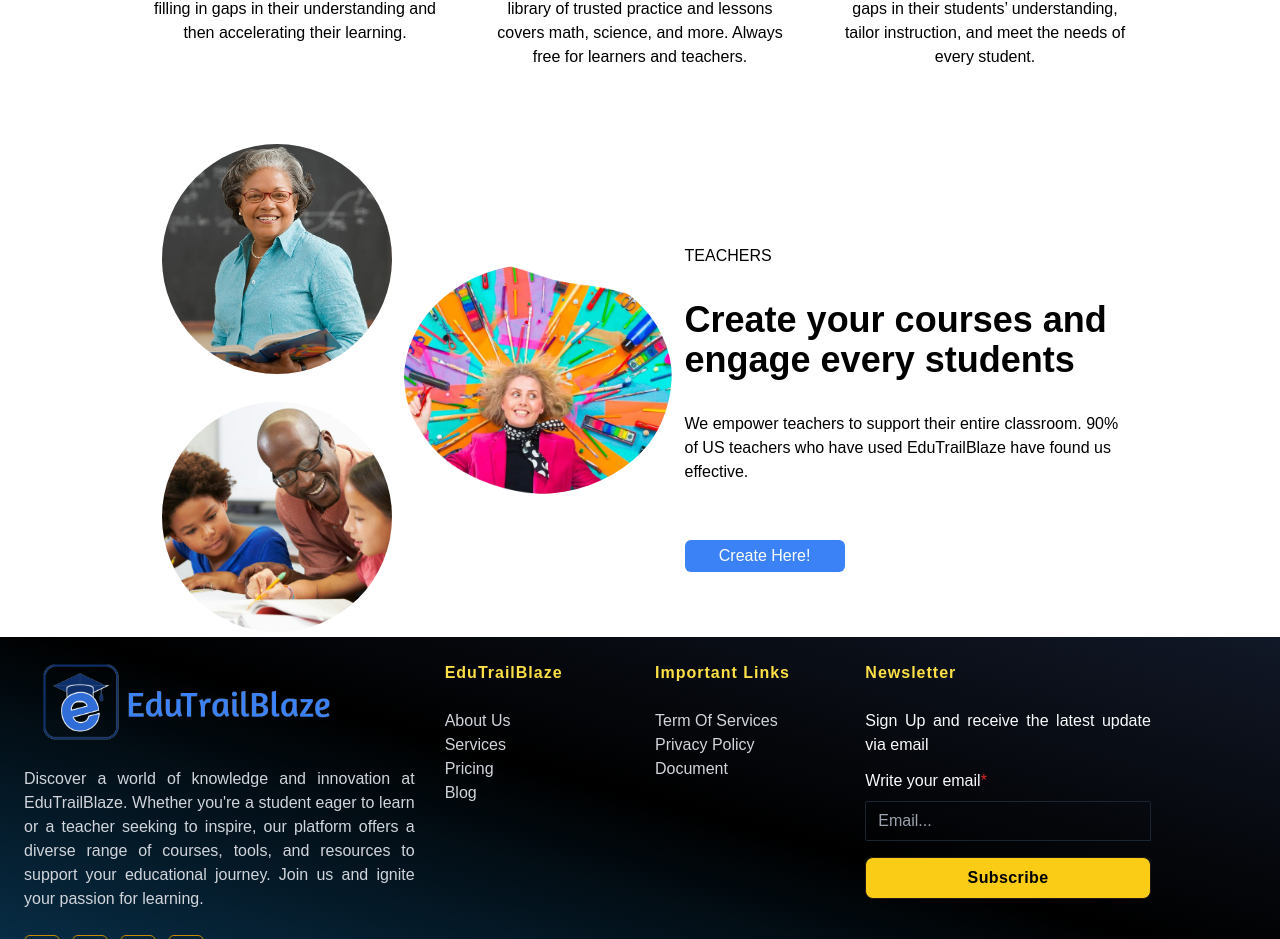
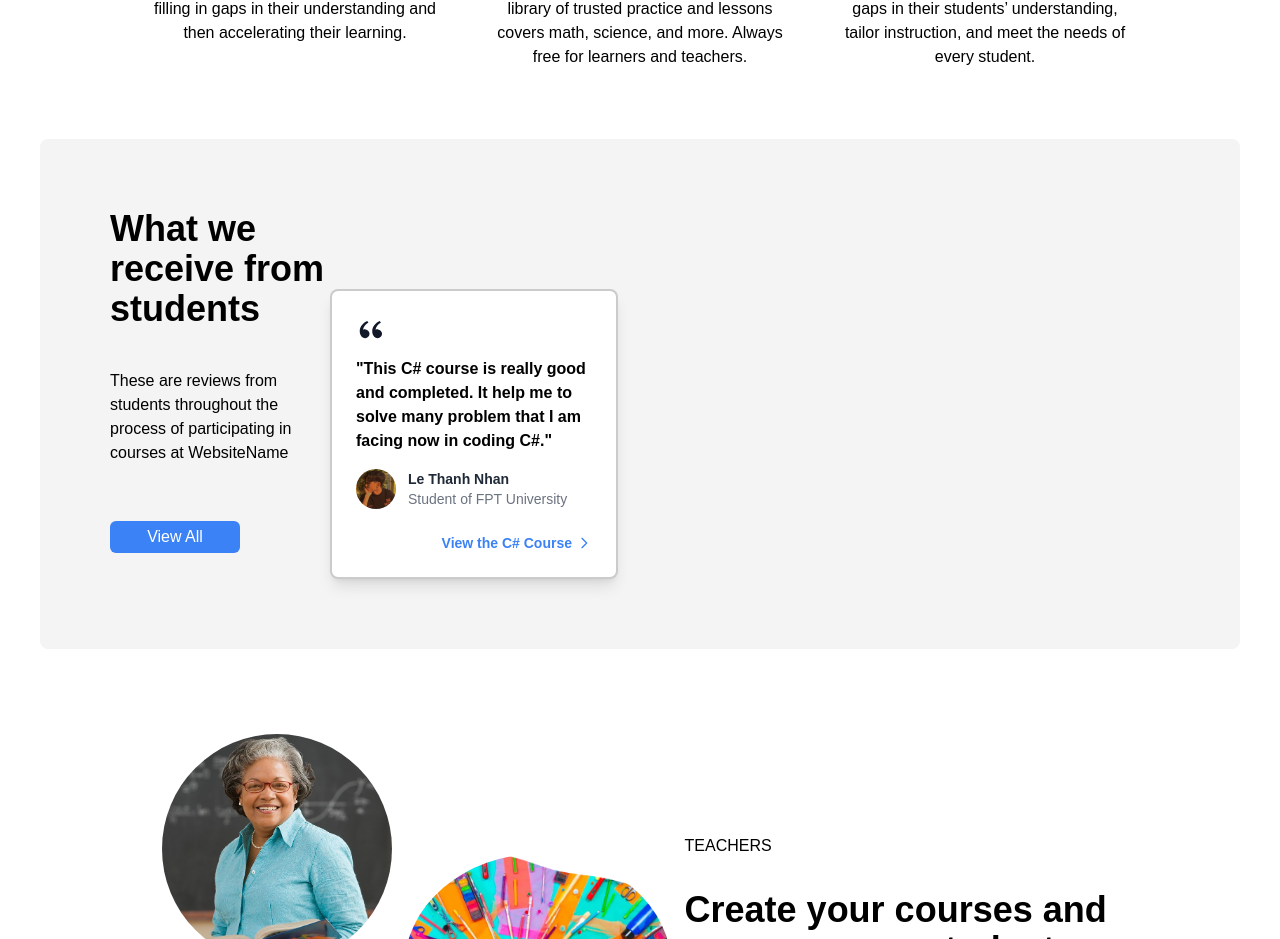
Before and after one commit to Edu-Trailblaze/Edu-Trailblaze-FE, a Next.js app in the folder EduTrailBlaze-FE/edutrailblaze/: page / in a window 1280 px wide. Shown: the part 2533-3472 px from the top of the page. Built offline with nearby package versions, Linux system fonts and the light colour scheme.

Commit message:
finish student feedback component

```diff
--- a/EduTrailBlaze-FE/edutrailblaze/src/app/page.tsx
+++ b/EduTrailBlaze-FE/edutrailblaze/src/app/page.tsx
@@ -1,6 +1,7 @@
 import WebFooter from "@/components/footer";
 import WebHeader from "@/components/header";
 import HomeCourses from "@/components/home_courses";
+import HomeFeedbacks from "@/components/home_feedbacks";
 import HomeTeacherArea from "@/components/home_teacher_area";
 import ImageSlider from "@/components/image_slider";
 import MakeDiffer from "@/components/make_different";
@@ -13,6 +14,9 @@ export default function Home() {
       <ImageSlider></ImageSlider>
       <HomeCourses></HomeCourses>
       <MakeDiffer></MakeDiffer>
+      <div className="flex items-center justify-center mb-20">
+      <HomeFeedbacks></HomeFeedbacks>
+      </div>
       <HomeTeacherArea></HomeTeacherArea>
       <WebFooter></WebFooter>
     </div>
--- /dev/null
+++ b/EduTrailBlaze-FE/edutrailblaze/src/components/home_feedbacks.tsx
@@ -0,0 +1,68 @@
+"use client";
+
+import React from "react";
+import { RiDoubleQuotesL } from "react-icons/ri";
+
+export default function HomeFeedbacks() {
+  return (
+    <div className=" flex w-[1200px] bg-[#F4F4F4] px-[70px] py-[70px] rounded-lg">
+      <div className="w-[220px]">
+        <h1 className="font-semibold text-4xl mb-5">What we receive from students</h1>
+        <p className="pt-5">
+          These are reviews from students throughout the process of
+          participating in courses at WebsiteName
+        </p>
+        <button
+          className="w-[130px] bg-blue-500 cursor-pointer text-white px-2 py-1 mt-14 rounded-md transition duration-150 hover:bg-blue-700 mr-[10px]"
+          type="button"
+        >
+          View All
+        </button>
+      </div>
+      <div className="pt-[80px]">
+        <div className="max-w-72 mx-auto p-6 bg-white shadow-lg rounded-lg border-2 border-[#80808069]">
+          <div className="text-gray-900 font-medium mb-4">
+            <RiDoubleQuotesL className="text-3xl mb-3"/>
+            <p className="text-black font-semibold">
+              "This C# course is really good and completed. It help me to solve
+              many problem that I am facing now in coding C#."
+            </p>
+          </div>
+          <div className="flex items-center mt-4">
+            <img
+              className="w-10 h-10 rounded-full object-cover"
+              src="assets/Side_Image/user_avatar.jpg"
+              alt="User avatar"
+            />
+            <div className="ml-3">
+              <p className="text-sm font-bold text-gray-800">Le Thanh Nhan</p>
+              <p className="text-sm text-gray-500">Student of FPT University</p>
+            </div>
+          </div>
+          <div className="mt-6">
+            <a
+              href="#"
+              className="flex items-center justify-end text-blue-500 font-semibold text-sm hover:underline"
+            >
+              View the C# Course
+              <svg
+                xmlns="http://www.w3.org/2000/svg"
+                fill="none"
+                viewBox="0 0 24 24"
+                stroke="currentColor"
+                className="w-4 h-4 ml-1"
+              >
+                <path
+                  strokeLinecap="round"
+                  strokeLinejoin="round"
+                  strokeWidth="2"
+                  d="M9 5l7 7-7 7"
+                />
+              </svg>
+            </a>
+          </div>
+        </div>
+      </div>
+    </div>
+  );
+}
```
Also changed, not shown: EduTrailBlaze-FE/edutrailblaze/public/assets/Side_Image/user_avatar.jpg (added).
